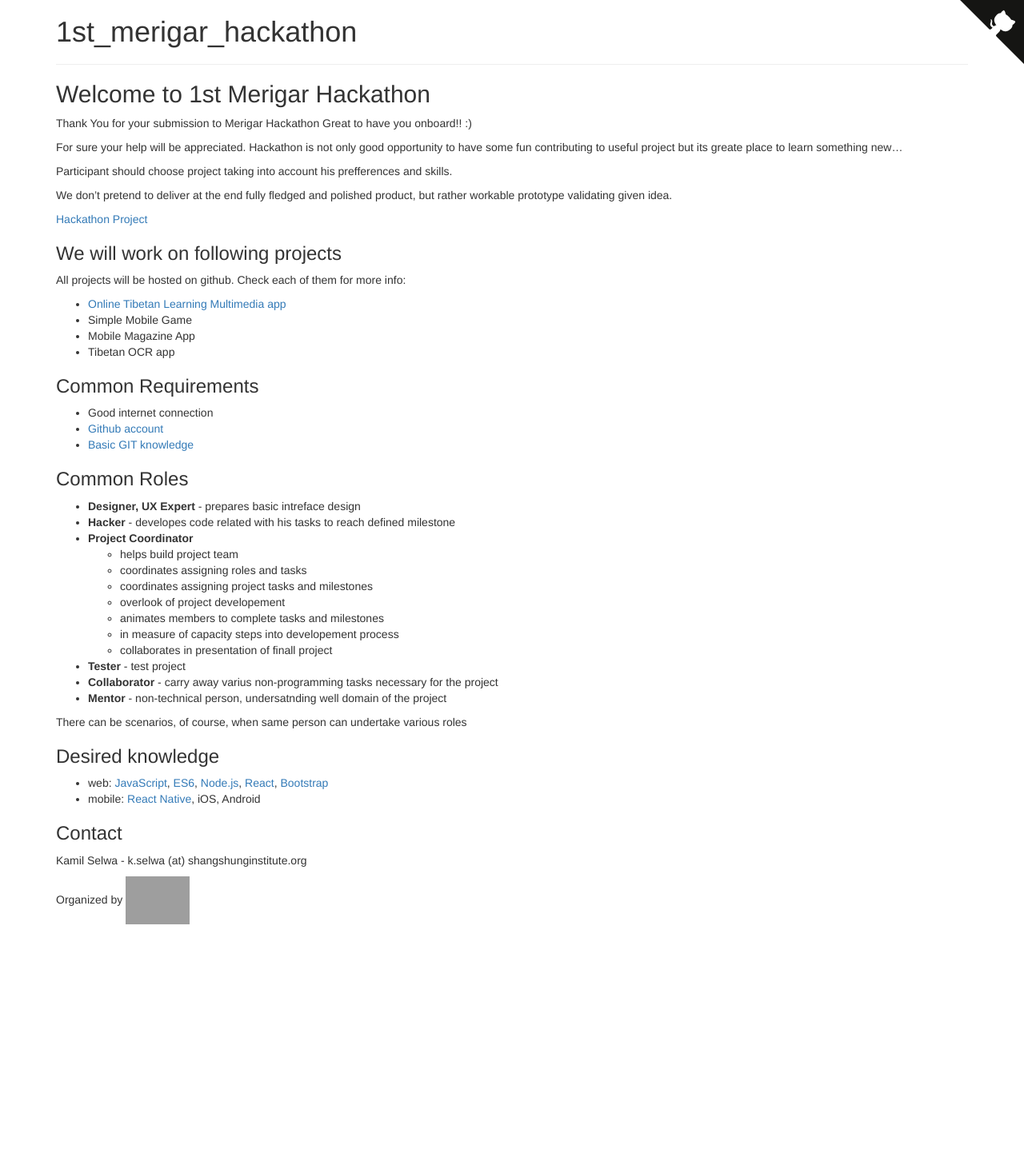
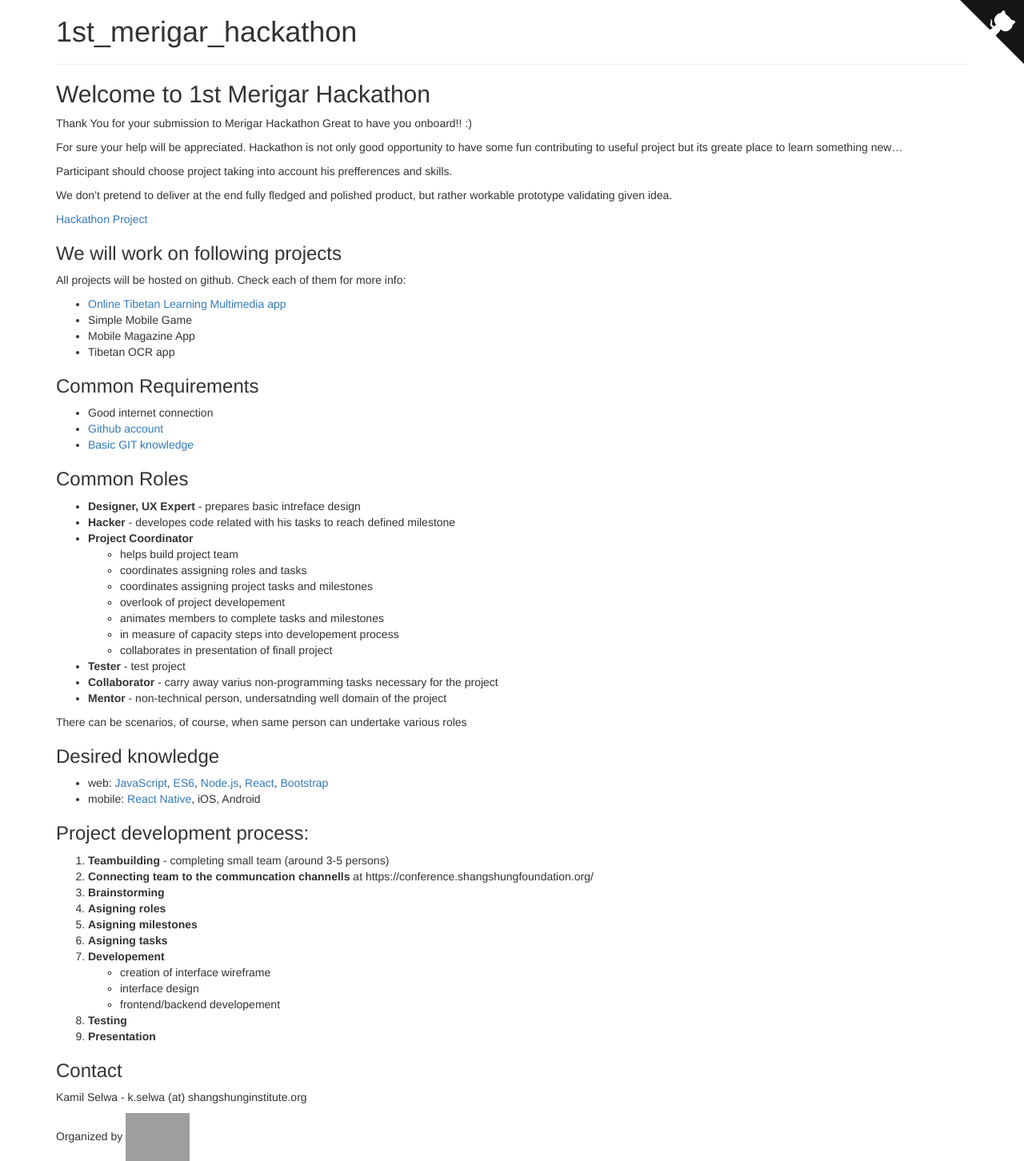
Before and after one commit to ShangShungFoundation/1st_merigar_hackathon, a Jekyll site: the page built from index.md, in a window 1280 px wide. Shown: the whole page at 80% size. Built offline with Jekyll 4.4.1, drawn with Linux system fonts in a browser that asks for light colours; some web fonts are replaced; our own code applies the rules of GitHub Pages for plain Markdown files; before the commit the page ends 1156 px from its top, so only the background shows below that; grey boxes are pictures that could not be loaded.

Commit message:
Update index.md

```diff
--- a/index.md
+++ b/index.md
@@ -56,6 +56,21 @@ There can be scenarios, of course, when same person can undertake various roles
 [Bootstrap](http://getbootstrap.com/getting-started/)
 - mobile: [React Native](http://www.reactnative.com/), iOS, Android
 
+### Project development process:
+
+1. **Teambuilding** - completing small team (around 3-5 persons)
+2. **Connecting team to the communcation channells** at https://conference.shangshungfoundation.org/
+3. **Brainstorming**
+4. **Asigning roles**
+5. **Asigning milestones**
+6. **Asigning tasks**
+7. **Developement**
+  - creation of interface wireframe
+  - interface design
+  - frontend/backend developement
+8. **Testing**
+9. **Presentation**
+
 ### Contact
 
 Kamil Selwa - k.selwa (at) shangshunginstitute.org
```
